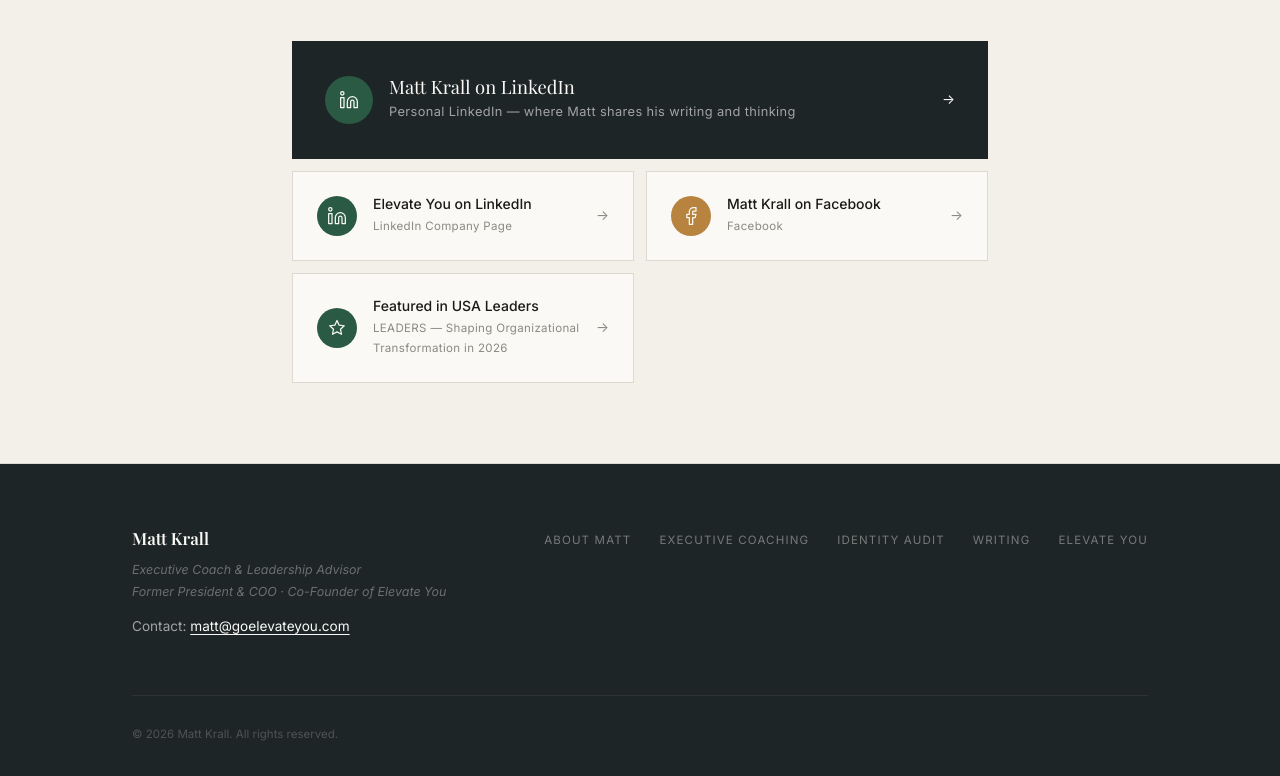
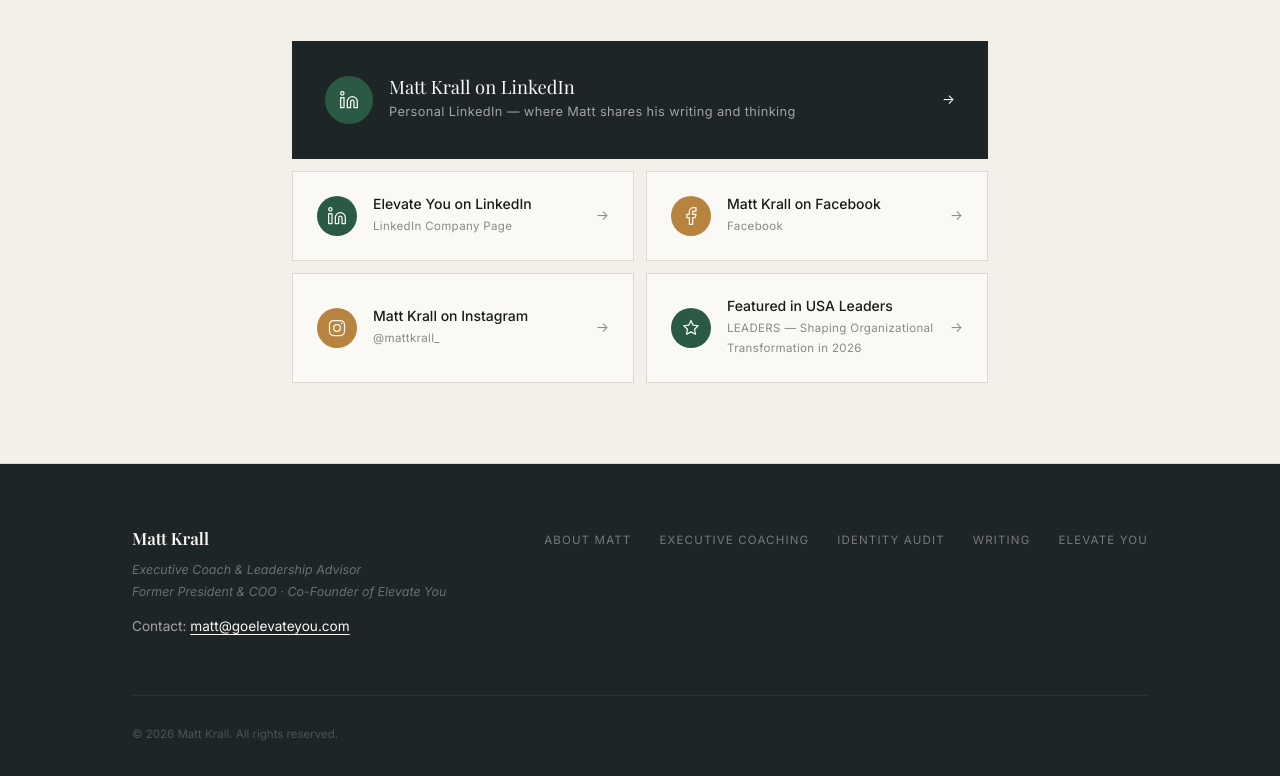
Before and after one commit to Streamlab-ai/matt-website, a plain HTML site: page index.html in a window 1280 px wide. Shown: the part 8828-9604 px from the top of the page. Drawn offline with nearby package versions, Linux system fonts and the light colour scheme; a web font is replaced by a local one.

Commit message:
Add Matt Krall’s Instagram to homepage social links

```diff
--- a/index.html
+++ b/index.html
@@ -56,6 +56,7 @@
   "sameAs": [
     "https://www.linkedin.com/in/matt-krall-a079bb7/",
     "https://www.facebook.com/matt.krall.79/",
+    "https://www.instagram.com/mattkrall_/",
     "https://theusaleaders.com/industry-leaders/matt-krall/"
   ],
   "worksFor": {
@@ -279,6 +280,10 @@
   <div class="connect__icon connect__icon--amber"><svg width="20" height="20" viewBox="0 0 24 24" fill="none" aria-hidden="true"><path d="M18 2h-3a5 5 0 0 0-5 5v3H7v4h3v8h4v-8h3l1-4h-4V7a1 1 0 0 1 1-1h3z" stroke="currentColor" stroke-width="1.5" stroke-linecap="round" stroke-linejoin="round"/></svg></div>
   <div class="connect__card-text"><span class="connect__card-label">Matt Krall on Facebook</span><span class="connect__card-sub">Facebook</span></div>
   <span class="connect__arrow">→</span></a>
+<a href="https://www.instagram.com/mattkrall_/" target="_blank" rel="noopener noreferrer" class="connect__card" aria-label="Matt Krall on Instagram">
+  <div class="connect__icon connect__icon--amber"><svg width="20" height="20" viewBox="0 0 24 24" fill="none" aria-hidden="true"><rect x="3" y="3" width="18" height="18" rx="5" stroke="currentColor" stroke-width="1.5"/><circle cx="12" cy="12" r="4" stroke="currentColor" stroke-width="1.5"/><circle cx="17.5" cy="6.5" r="1" fill="currentColor"/></svg></div>
+  <div class="connect__card-text"><span class="connect__card-label">Matt Krall on Instagram</span><span class="connect__card-sub">@mattkrall_</span></div>
+  <span class="connect__arrow" aria-hidden="true">→</span></a>
 <a href="https://theusaleaders.com/industry-leaders/matt-krall/" target="_blank" rel="noopener noreferrer" class="connect__card" aria-label="Featured in USA Leaders — LEADERS — Shaping Organizational Transformation in 2026">
   <div class="connect__icon connect__icon--green"><svg width="20" height="20" viewBox="0 0 24 24" fill="none" aria-hidden="true"><path d="M12 3l2.6 5.6 6.1.7-4.5 4.2 1.2 6L12 16.6 6.6 19.5l1.2-6L3.3 9.3l6.1-.7L12 3z" stroke="currentColor" stroke-width="1.5" stroke-linejoin="round"/></svg></div>
   <div class="connect__card-text"><span class="connect__card-label">Featured in USA Leaders</span><span class="connect__card-sub">LEADERS — Shaping Organizational Transformation in 2026</span></div>
```
